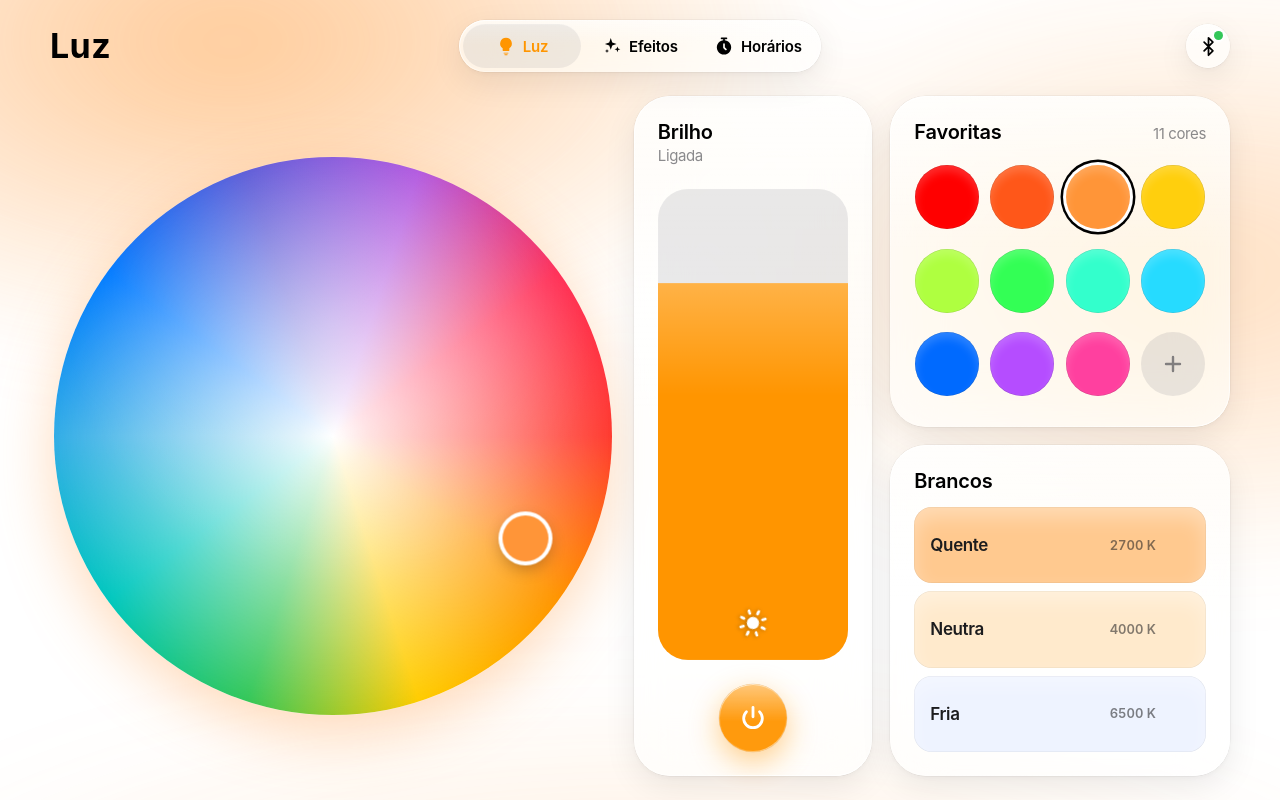
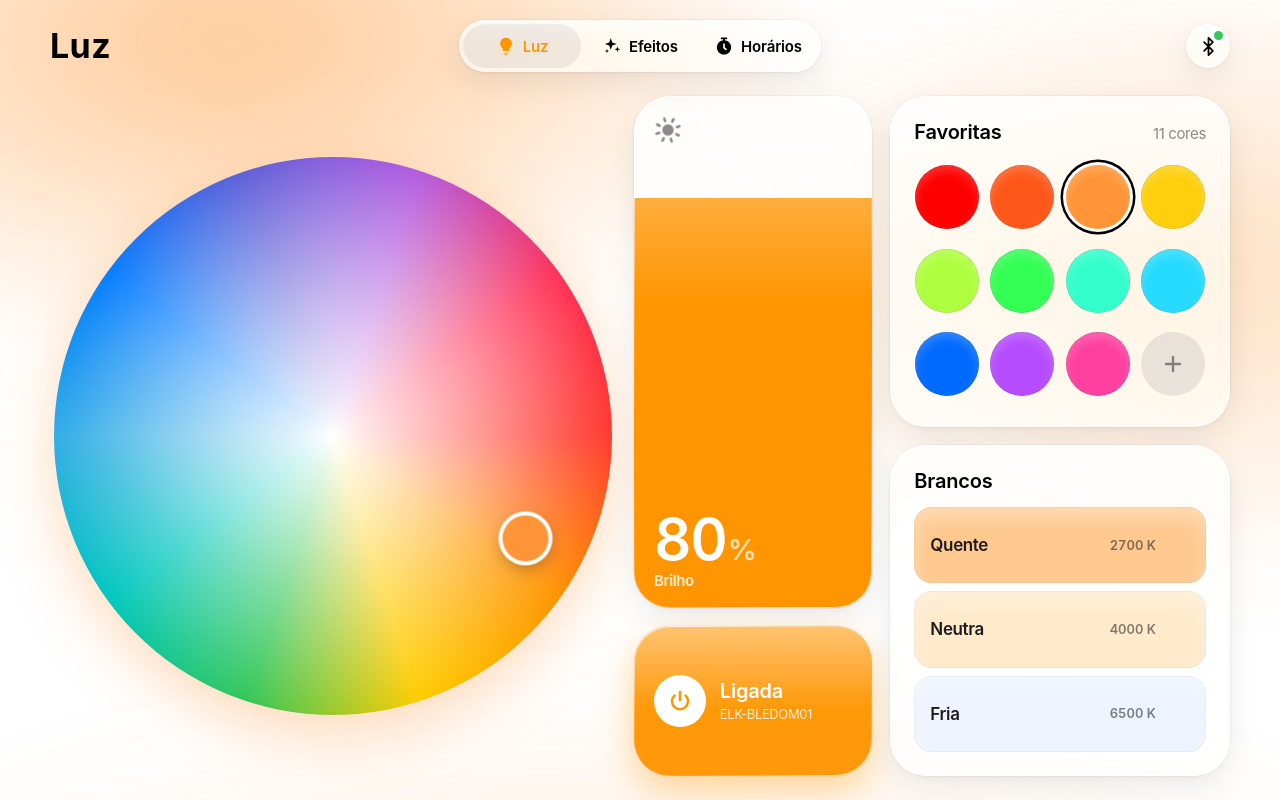
Before and after one commit to gustavosgdcosta-boop/luz, a plain HTML site: page proposta/index.html in a window 1280 px wide. Drawn offline with Linux system fonts and the light colour scheme.

Commit message:
Proposta v5: brilho e ligar/desligar como mosaicos ao estilo Centro de Controlo
Co-Authored-By: Claude Opus 5.5 <noreply@anthropic.com>
Claude-Session: https://claude.ai/code/session_013XhtQm8hjnhBASyDwZxpo3

```diff
--- a/proposta/index.html
+++ b/proposta/index.html
@@ -138,22 +138,30 @@ main{position:relative; z-index:1; flex:1; min-height:0; width:100%; max-width:1
 .knob{position:absolute; left:0; top:0; z-index:2; width:46px; height:46px; margin:-23px 0 0 -23px; border-radius:50%; pointer-events:none;
   background:rgb(var(--light)); box-shadow:0 0 0 4px #fff, 0 6px 18px rgba(0,0,0,.32); will-change:transform}
 
-.bright{grid-area:bright; display:grid; grid-template-columns:minmax(104px, 36%) 1fr; grid-template-rows:minmax(0,1fr); gap:var(--pad); padding:16px}
-.capsule{position:relative; border-radius:30px; overflow:hidden; touch-action:none; background:var(--fill); transform-origin:50% 100%; will-change:transform;
-  box-shadow:inset 0 0 0 .5px rgba(255,255,255,.08)}
-.capsule .fill{position:absolute; inset:0; background:rgb(var(--tint)); transform-origin:50% 100%; will-change:transform}
-.capsule .fill::before{content:""; position:absolute; inset:0; background:linear-gradient(180deg, rgba(255,255,255,.28), transparent 30%)}
-.capsule .sun{position:absolute; left:50%; bottom:22px; width:30px; height:30px; margin-left:-15px; color:#fff; filter:drop-shadow(0 1px 2px rgba(0,0,0,.35)); pointer-events:none; will-change:transform}
-.bside{display:flex; flex-direction:column; justify-content:space-between; align-items:flex-end; text-align:right; min-width:0; padding:4px 2px 2px 0}
-.bside .label{font:600 20px/1.2 var(--display); letter-spacing:-.01em}
-.bside .state{font-size:15px; color:var(--ink-2); margin-top:2px}
-.readout{font:600 clamp(44px, 9vmin, 64px)/1 var(--rounded); letter-spacing:-.02em; font-variant-numeric:tabular-nums}
-.readout span{font-size:.45em; font-weight:600; color:var(--ink-2); margin-left:2px}
-.power{align-self:flex-end; width:68px; height:68px; border-radius:50%; display:grid; place-items:center; transition:transform .25s cubic-bezier(.3,1.4,.5,1), background-color .3s, color .3s}
-.power:active{transform:scale(.9)}
-.power svg{width:28px; height:28px}
-.power[aria-pressed="true"]{background:rgba(var(--tint),.95); color:#fff; box-shadow:0 10px 30px rgba(var(--tint),.45), 0 0 0 .5px rgba(0,0,0,.1)}
-.power[aria-pressed="true"]::before{background:linear-gradient(180deg, rgba(255,255,255,.45), transparent 55%)}
+.bright{grid-area:bright; display:grid; grid-template-columns:repeat(2, minmax(0,1fr)); grid-template-rows:minmax(0,1fr); gap:var(--gap); min-height:0}
+/* Mosaico do brilho: o próprio mosaico é o slider */
+.capsule{position:relative; border-radius:var(--r); overflow:hidden; touch-action:none; transform-origin:50% 100%; will-change:transform; min-height:0; cursor:grab}
+.capsule .fill{position:absolute; inset:0; z-index:0; background:linear-gradient(180deg, rgba(255,255,255,.24), transparent 26%), rgb(var(--tint)); transform-origin:50% 100%; will-change:transform}
+.capsule .sun{position:absolute; z-index:1; top:20px; left:20px; width:28px; height:28px; color:var(--ink-2); pointer-events:none; will-change:transform; transition:color .2s}
+.capsule.full .sun{color:#fff}
+.cap-info{position:absolute; z-index:1; left:20px; right:16px; bottom:18px; color:#fff; pointer-events:none; transition:color .2s}
+.capsule.low .cap-info{color:var(--ink)}
+.readout{font:600 clamp(40px, 8.5vmin, 58px)/1 var(--rounded); letter-spacing:-.02em; font-variant-numeric:tabular-nums}
+.readout span{font-size:.5em; margin-left:1px; opacity:.72}
+.cap-label{font:600 15px/1.2 var(--font); margin-top:4px; opacity:.85}
+/* Mosaico de ligar/desligar */
+.power{position:relative; border-radius:var(--r); padding:20px; display:flex; flex-direction:column; justify-content:space-between; align-items:flex-start; text-align:left; min-height:0;
+  transition:transform .3s cubic-bezier(.3,1.4,.5,1), background-color .3s, color .3s, box-shadow .3s}
+.power:active{transform:scale(.96)}
+.p-ico{width:52px; height:52px; border-radius:50%; display:grid; place-items:center; background:var(--fill); color:var(--ink); transition:background-color .3s, color .3s}
+.p-ico svg{width:24px; height:24px}
+.p-txt b{display:block; font:600 20px/1.2 var(--display); letter-spacing:-.01em}
+.p-txt{min-width:0; max-width:100%}
+.p-txt small{display:block; white-space:nowrap; overflow:hidden; text-overflow:ellipsis; font-size:13px; color:var(--ink-2); margin-top:3px; transition:color .3s}
+.power[aria-pressed="true"]{background:rgba(var(--tint),.96); color:#fff; box-shadow:0 14px 36px rgba(var(--tint),.38), 0 0 0 .5px rgba(0,0,0,.08)}
+.power[aria-pressed="true"]::before{background:linear-gradient(180deg, rgba(255,255,255,.42), transparent 55%)}
+.power[aria-pressed="true"] .p-ico{background:#fff; color:rgb(var(--tint))}
+.power[aria-pressed="true"] small{color:rgba(255,255,255,.82)}
 
 /* ---------- Cores (favoritas + brancos) ---------- */
 .colors{grid-area:colors; display:flex; flex-direction:column; gap:var(--gap); min-height:0}
@@ -278,7 +286,8 @@ main{position:relative; z-index:1; flex:1; min-height:0; width:100%; max-width:1
   #v-luz, #v-luz.show-colors{grid-template-columns:minmax(0,1fr) minmax(0,1fr); grid-template-rows:var(--wp, minmax(0,1.1fr)) minmax(0,1fr); grid-template-areas:"wheel wheel" "bright colors"}
   #v-luz .wheel-zone, #v-luz .bright{display:grid !important}
   #v-luz .colors{display:flex !important}
-  .bright{grid-template-columns:minmax(110px,42%) 1fr; padding:18px}
+  .bright{grid-template-columns:minmax(0,1fr); grid-template-rows:minmax(0,1fr) clamp(132px, 22%, 156px)}
+  .bright .power{flex-direction:row; align-items:center; justify-content:flex-start; gap:14px}
   .fxgrid{grid-template-columns:repeat(3, minmax(0,1fr))}
   #v-timer{grid-template-columns:1fr 1fr; grid-template-rows:minmax(0,1fr)}
   #v-timer .list{display:none}
@@ -286,12 +295,6 @@ main{position:relative; z-index:1; flex:1; min-height:0; width:100%; max-width:1
 }
 @media (min-width:700px) and (min-height:600px) and (orientation:landscape){
   #v-luz, #v-luz.show-colors{grid-template-columns:min(var(--wh, 46%), 48%) minmax(0,.7fr) minmax(0,1fr); grid-template-rows:minmax(0,1fr); grid-template-areas:"wheel bright colors"}
-  .bright{grid-template-columns:1fr; grid-template-rows:auto minmax(0,1fr) auto; padding:var(--pad)}
-  .bright .bside{display:contents}
-  .bright .bhead{grid-row:1; justify-self:start; text-align:left}
-  .bright .readout{display:none}
-  .bright .capsule{grid-row:2}
-  .bright .power{grid-row:3; justify-self:center; align-self:center}
   .colors .favs-m, .colors .whites-m{flex:1}
   .whites{grid-template-columns:1fr; grid-auto-rows:minmax(0,1fr); gap:8px}
   .white{flex-direction:row-reverse; align-items:center; padding:0 16px; border-radius:18px}
@@ -358,18 +361,16 @@ main{position:relative; z-index:1; flex:1; min-height:0; width:100%; max-width:1
       <div class="wheel" id="wheel" role="slider" aria-label="Cor"><div class="knob" id="knob"></div></div>
     </div>
 
-    <div class="module glass bright">
-      <div class="capsule" id="cap" role="slider" aria-label="Brilho" aria-valuemin="0" aria-valuemax="100" aria-valuenow="80" tabindex="0">
+    <div class="bright">
+      <div class="capsule glass" id="cap" role="slider" aria-label="Brilho" aria-valuemin="0" aria-valuemax="100" aria-valuenow="80" tabindex="0">
         <div class="fill" id="fill"></div>
         <svg class="sun" id="sun" viewBox="0 0 24 24" fill="currentColor" aria-hidden="true"><circle cx="12" cy="12" r="4.6"/><g stroke="currentColor" stroke-width="2.1" stroke-linecap="round"><path d="M12 2.4v2.1M12 19.5v2.1M2.4 12h2.1M19.5 12h2.1M5.2 5.2l1.5 1.5M17.3 17.3l1.5 1.5M5.2 18.8l1.5-1.5M17.3 6.7l1.5-1.5"/></g></svg>
+        <div class="cap-info" id="capinfo"><div class="readout" id="readout">80<span>%</span></div><div class="cap-label">Brilho</div></div>
       </div>
-      <div class="bside">
-        <div class="bhead"><div class="label">Brilho</div><div class="state" id="bstate">Ligada</div></div>
-        <div class="readout" id="readout">80<span>%</span></div>
-        <button class="power glass" id="power" aria-pressed="true" aria-label="Ligar ou desligar a luz">
-          <svg viewBox="0 0 24 24" fill="none" stroke="currentColor" stroke-width="2.4" stroke-linecap="round"><path d="M12 3v8"/><path d="M6.4 6.6a8 8 0 1 0 11.2 0"/></svg>
-        </button>
-      </div>
+      <button class="power glass" id="power" aria-pressed="true" aria-label="Ligar ou desligar a luz">
+        <span class="p-ico"><svg viewBox="0 0 24 24" fill="none" stroke="currentColor" stroke-width="2.5" stroke-linecap="round"><path d="M12 3v8"/><path d="M6.4 6.6a8 8 0 1 0 11.2 0"/></svg></span>
+        <span class="p-txt"><b id="bstate">Ligada</b><small>ELK-BLEDOM01</small></span>
+      </button>
     </div>
 
     <div class="colors">
@@ -518,13 +519,14 @@ new ResizeObserver(()=>placeK(false)).observe(wheel);
    Brilho — cápsula estilo Centro de Controlo: arrasto 1:1,
    elástico nas pontas, devolução com a velocidade do dedo
    ============================================================ */
-const cap=$('#cap'), fill=$('#fill'), sun=$('#sun'), readout=$('#readout');
+const cap=$('#cap'), fill=$('#fill'), sun=$('#sun'), readout=$('#readout'), capinfo=$('#capinfo');
 const shown=new Spring(S.b,{response:.3});
 shown.cb=x=>{ const over=x>1?x-1:x<0?x:0, base=Math.max(0,Math.min(1,x)), v=S.on?base:0;
   fill.style.transform=`scaleY(${v})`;
   cap.style.transform= over ? `scale(${1+Math.abs(over)*.14},${1+Math.abs(over)*.3})` : '';
   cap.style.transformOrigin = over>0 ? '50% 100%' : '50% 0%';
   sun.style.transform=`scale(${.75+.4*v}) rotate(${v*90}deg)`;
+  const H=cap.clientHeight||1; cap.classList.toggle('low', v < (capinfo.offsetHeight*.55+18)/H); cap.classList.toggle('full', v > 1-34/H);
   const p=Math.round(v*100); readout.firstChild.textContent=p; cap.setAttribute('aria-valuenow',p); };
 let cd=null; const vt=tracker();
 cap.addEventListener('pointerdown',e=>{ cap.setPointerCapture(e.pointerId); cd={y:e.clientY, b0:S.on?S.b:0, moved:false, h:cap.clientHeight}; vt.reset(); });
@@ -637,6 +639,7 @@ const mainEl=$('main');
 new ResizeObserver(()=>{ const h=mainEl.clientHeight, w=mainEl.clientWidth;
   css.setProperty('--wh', h+'px'); css.setProperty('--wp', Math.round(Math.min(w, h*.47))+'px'); placeK(false); }).observe(mainEl);
 paint(); shown.jump(S.b); select(tabs[0],false);
+new ResizeObserver(()=>shown.cb(shown.x)).observe(cap);
 </script>
 </body>
 </html>
```
